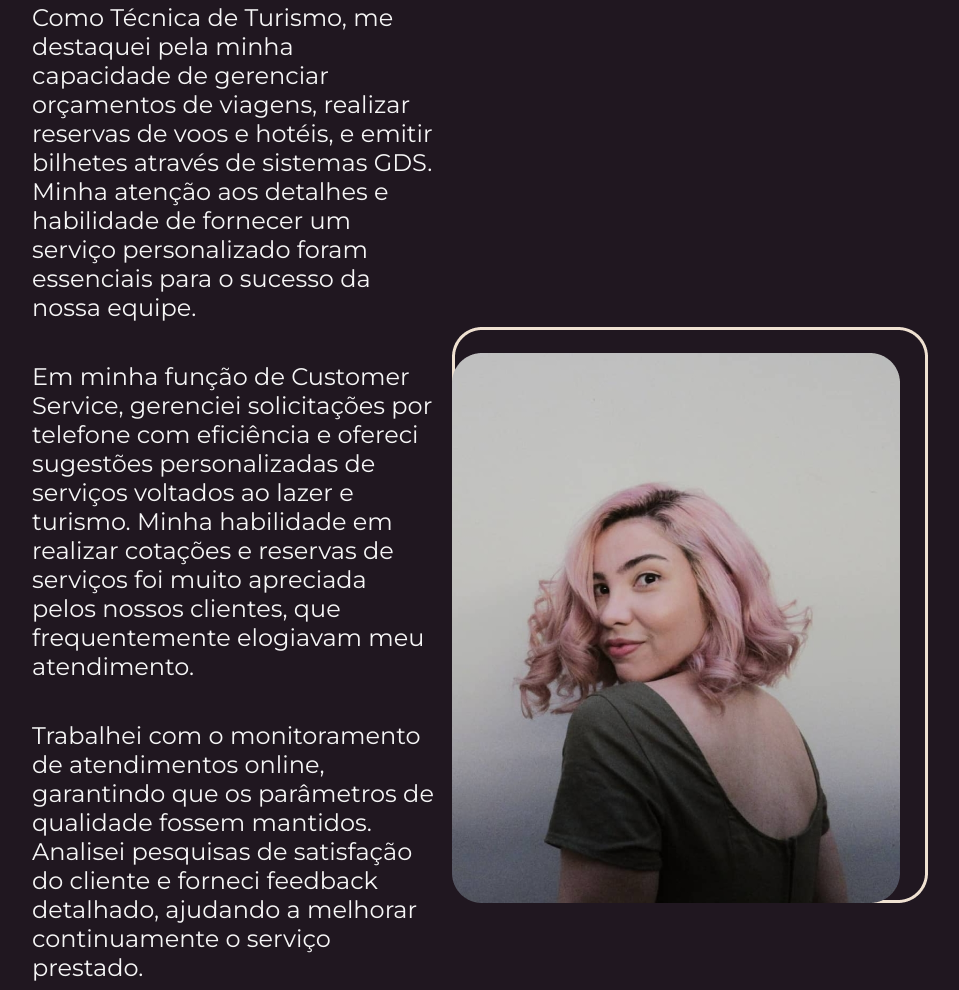
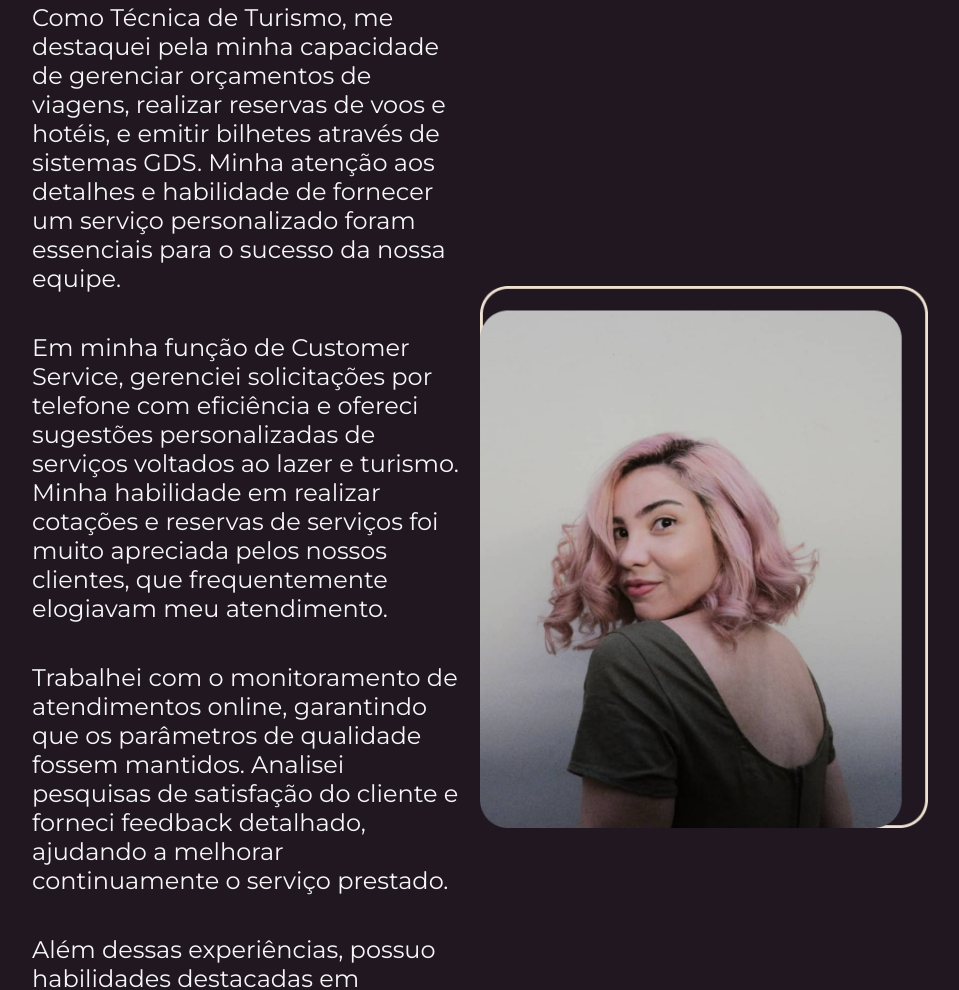
Before and after one commit to EmyRaislany/projeto-one-sobre-mim, a plain HTML site: page about.html in a window 1280 px wide. Shown: the part 201-1191 px from the top of the page, without its empty margins (160-1119 px from the left). Drawn offline with nearby package versions, Linux system fonts and the light colour scheme.

Commit message:
about.html

```diff
--- a/about.html
+++ b/about.html
@@ -22,7 +22,7 @@
                 <p class = "apresentacao__conteudo__texto">Trabalhei com o monitoramento de atendimentos online, garantindo que os parâmetros de qualidade fossem mantidos. Analisei pesquisas de satisfação do cliente e forneci feedback detalhado, ajudando a melhorar continuamente o serviço prestado.</p>
                 <p class = "apresentacao__conteudo__texto">Além dessas experiências, possuo habilidades destacadas em trabalho em equipe, aprendizado rápido, dedicação, inglês nível B1 e conhecimentos informáticos na ótica do utilizador. Minha versatilidade e compromisso são evidentes em todas as funções que desempenhei.</p>
             </section>
-            <img src ="./assets/image.emy.png" alt = "Foto da Emy Lima">
+            <img class = "apresentacao__imagem" src ="./assets/image.emy.png" alt = "Foto da Emy Lima">
         </main>
    <footer class = "rodape">
     <h4>Desenvolvido por Emy Lima</h4>
```
